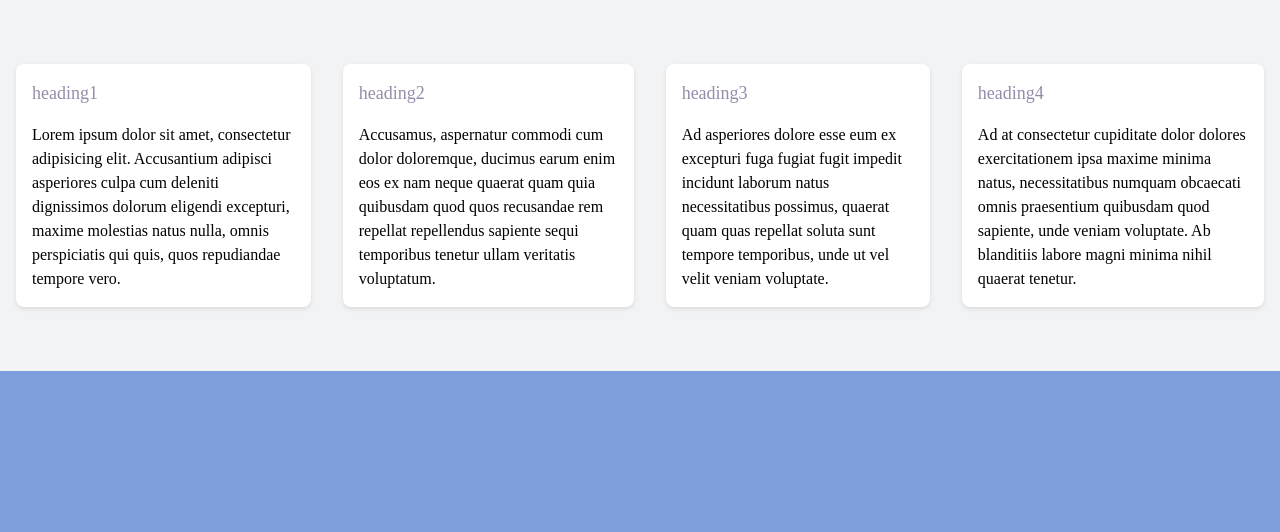
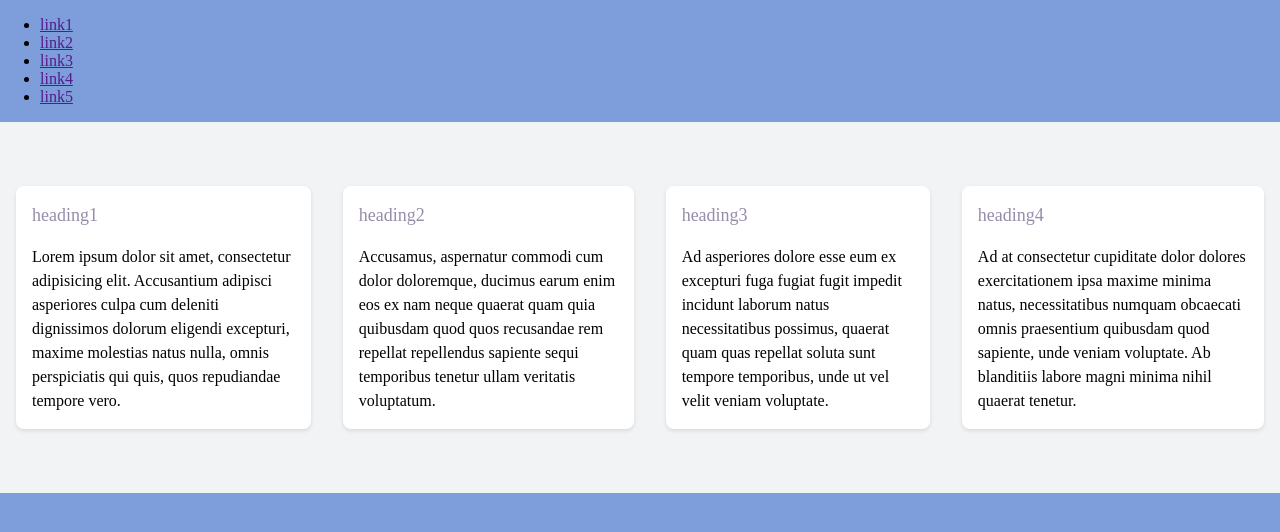
Before and after one commit to Glebych2/My-project, a plain HTML site: page src/index.html in a window 1280 px wide. Drawn offline with Linux system fonts and the light colour scheme.

Commit message:
nav links

```diff
--- a/src/index.html
+++ b/src/index.html
@@ -6,6 +6,17 @@
     <link rel="stylesheet" href="css/style.css">
 </head>
 <body>
+<header class="main-header">
+    <nav class="main-nav">
+        <ul class="main-menu">
+            <li class="main-menu__item"><a href="" class="main-menu__link">link1</a></li>
+            <li class="main-menu__item"><a href="" class="main-menu__link">link2</a></li>
+            <li class="main-menu__item"><a href="" class="main-menu__link">link3</a></li>
+            <li class="main-menu__item"><a href="" class="main-menu__link">link4</a></li>
+            <li class="main-menu__item"><a href="" class="main-menu__link">link5</a></li>
+        </ul>
+    </nav>
+</header>
     <div class="about">
         <div class="about__item">
             <div class="about__heading">heading1</div>
```
